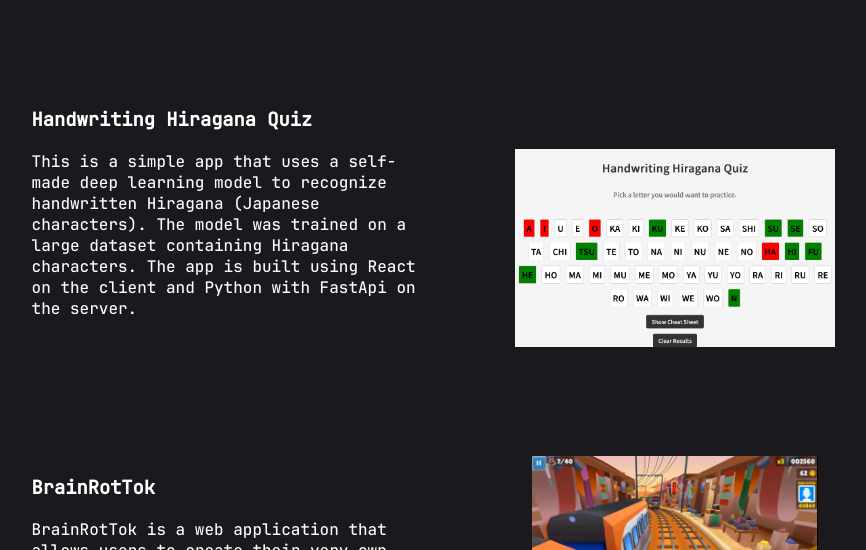
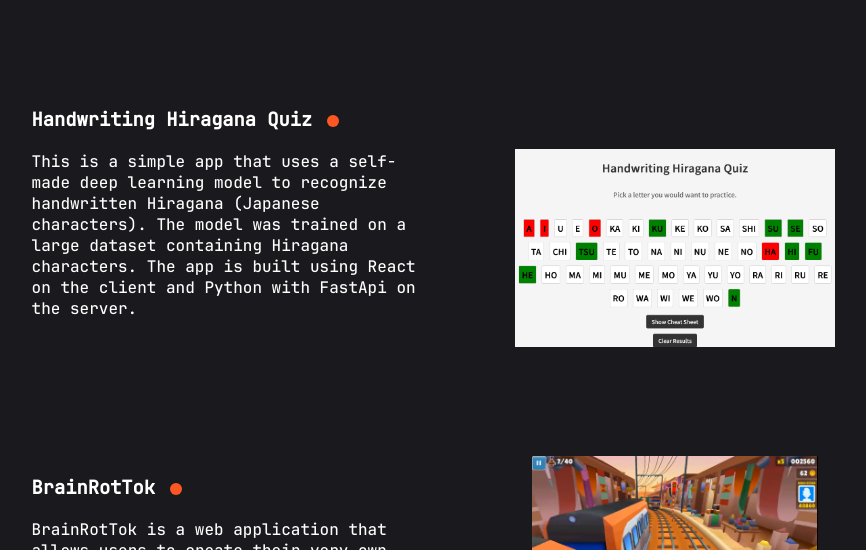
Before and after one commit to Detopall/portfolio, a React (Vite) app: page /projects in a window 1280 px wide. Shown: the part 2006-2556 px from the top of the page, without its empty margins (206-1072 px from the left). Built offline with nearby package versions, Linux system fonts and the light colour scheme.

Commit message:
add live demo links

```diff
--- a/src/App.css
+++ b/src/App.css
@@ -332,6 +332,50 @@ h1.hero-name {
 
 .go-back-button:hover {
 	background-color: #e0e0e0;
+}
+
+.pulse-small {
+	display: inline-block;
+	width: 10px;
+	height: 10px;
+	border-radius: 50%;
+	background-color: #ff5722;
+	animation: pulse-small 1.8s infinite;
+	margin-left: 1rem;
+}
+
+@keyframes pulse-small {
+	0% {
+		transform: scale(0.8);
+	}
+	50% {
+		transform: scale(1.3);
+	}
+	100% {
+		transform: scale(0.8);
+	}
+}
+
+.pulse-big {
+	display: inline-block;
+	width: 20px;
+	height: 20px;
+	border-radius: 50%;
+	background-color: #ff5722;
+	animation: pulse-big 1.8s infinite;
+	margin-left: 1rem;
+}
+
+@keyframes pulse-big {
+	0% {
+		transform: scale(0.8);
+	}
+	50% {
+		transform: scale(1.3);
+	}
+	100% {
+		transform: scale(0.8);
+	}
 }
 
 /* Single Project Page */
--- a/src/App.tsx
+++ b/src/App.tsx
@@ -26,6 +26,7 @@ export interface IProject {
 	linkTo: string;
 	githubLink?: string;
 	youtubeLink?: string;
+	demoLink?: string;
 }
 
 export interface IBlog {
--- a/src/components/pages/Project.tsx
+++ b/src/components/pages/Project.tsx
@@ -1,14 +1,15 @@
 import { Link } from "react-router-dom";
 import { IProject } from "../../App";
 
+function Project({ name, descriptionShort, imageSrc, linkTo, demoLink }: IProject) {
+	const demoAvailable = demoLink ? <div className="pulse-small"></div> : null;
 
-function Project({ name, descriptionShort, imageSrc, linkTo }: IProject) {
 	return (
 		<>
 			<Link to={linkTo}>
 				<div className="project">
 					<div className="project-description">
-						<h3>{name}</h3>
+						<h3>{name}{demoAvailable}</h3>
 						<p>{descriptionShort}</p>
 					</div>
 					<div className="project-img">
--- a/src/components/pages/Projects.tsx
+++ b/src/components/pages/Projects.tsx
@@ -64,6 +64,7 @@ function Projects() {
 						descriptionShort={project.descriptionShort}
 						imageSrc={project.imageSrc}
 						linkTo={project.linkTo}
+						demoLink={project.demoLink}
 					/>
 				))}
 			</div>
--- a/src/components/pages/SingleProject.tsx
+++ b/src/components/pages/SingleProject.tsx
@@ -1,6 +1,6 @@
 import { useParams } from "react-router-dom";
 import jsonProjects from "../project-data.json";
-import { IProject, IDevImg } from "../../App";
+import { IDevImg, IProject } from "../../App";
 import { useEffect, useState } from "react";
 import ErrorMessage from "../ErrorMessage";
 import GoBackButton from "../GoBackButton";
@@ -50,11 +50,13 @@ function SingleProject() {
 		return <ErrorMessage message="Project not found" />;
 	}
 
+	const demoAvailable = project.demoLink ? <div className="pulse-big"></div> : null;
+
 	return (
 		<>
 			<GoBackButton />
 			<div className="single-project">
-				<h1>{project.name}</h1>
+				<h1>{project.name}{demoAvailable}</h1>
 				<img
 					src={project.imageSrc}
 					title={project.name}
@@ -88,6 +90,17 @@ function SingleProject() {
 						<button>Github Project</button>
 					</a>
 				</div>
+				{project.demoLink && (
+					<div className="single-project-github-container">
+						<a
+							href={project.demoLink}
+							target="_blank"
+							rel="noopener noreferrer"
+						>
+							<button>Live Demo</button>
+						</a>
+					</div>
+				)}
 				{isSmallScreen ? (
 					<div className="single-project-video">
 						<a
--- a/src/components/project-data.json
+++ b/src/components/project-data.json
@@ -232,6 +232,7 @@
 				"imageSrc": "/assets/images/data-science/handwriting-hiragana-quiz.png",
 				"linkTo": "/projects/data-science/handwriting-hiragana-quiz",
 				"githubLink": "https://github.com/Detopall/handwriting-hiragana",
+				"demoLink": "https://huggingface.co/spaces/DenisT/hiragana-handwriting-app",
 				"youtubeLink": "https://www.youtube.com/embed/jw1jFJ9OHUs"
 			},
 			{
@@ -267,6 +268,7 @@
 				"imageSrc": "/assets/images/data-science/brain-rot-tok.png",
 				"linkTo": "/projects/data-science/brain-rot-tok",
 				"githubLink": "https://github.com/Detopall/BrainRotTok",
+				"demoLink": "https://huggingface.co/spaces/DenisT/brain-rot-tok",
 				"youtubeLink": "https://www.youtube.com/embed/d6ouBFuNHX4"
 			},
 			{
```
